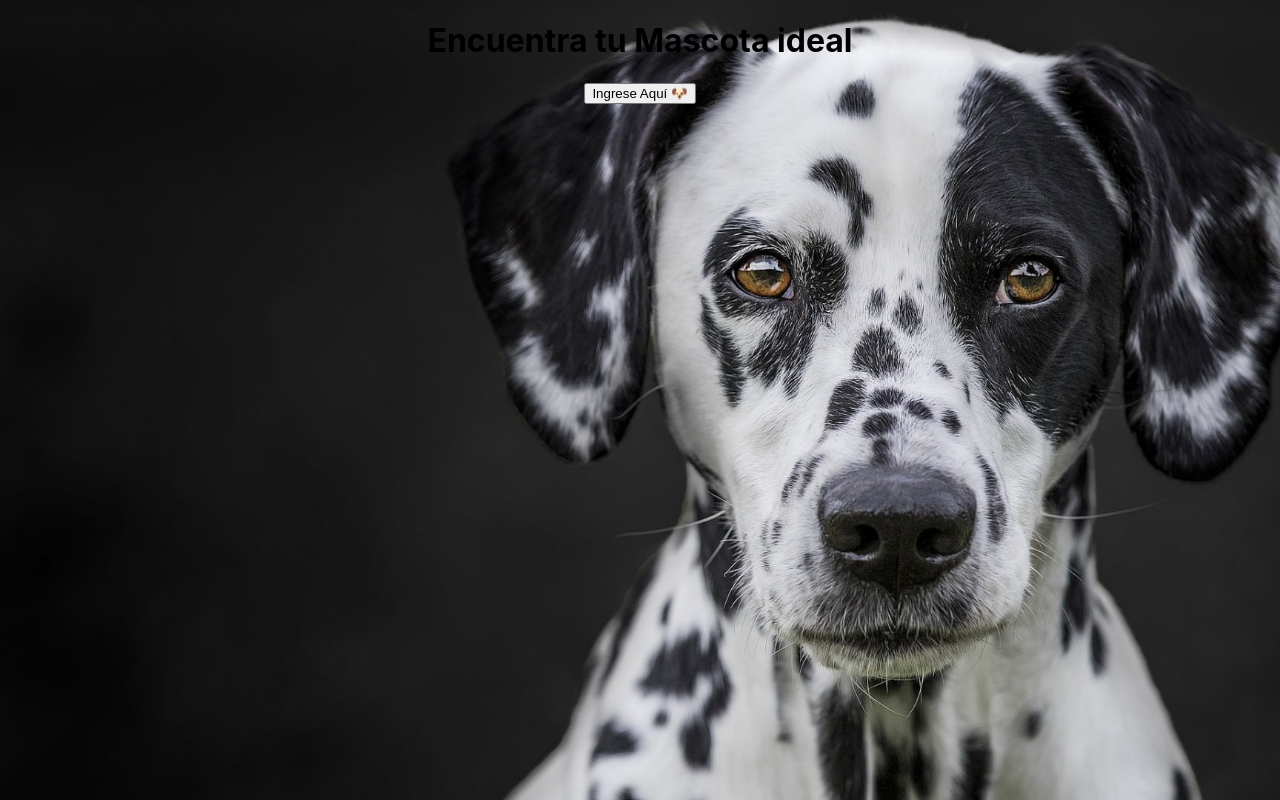
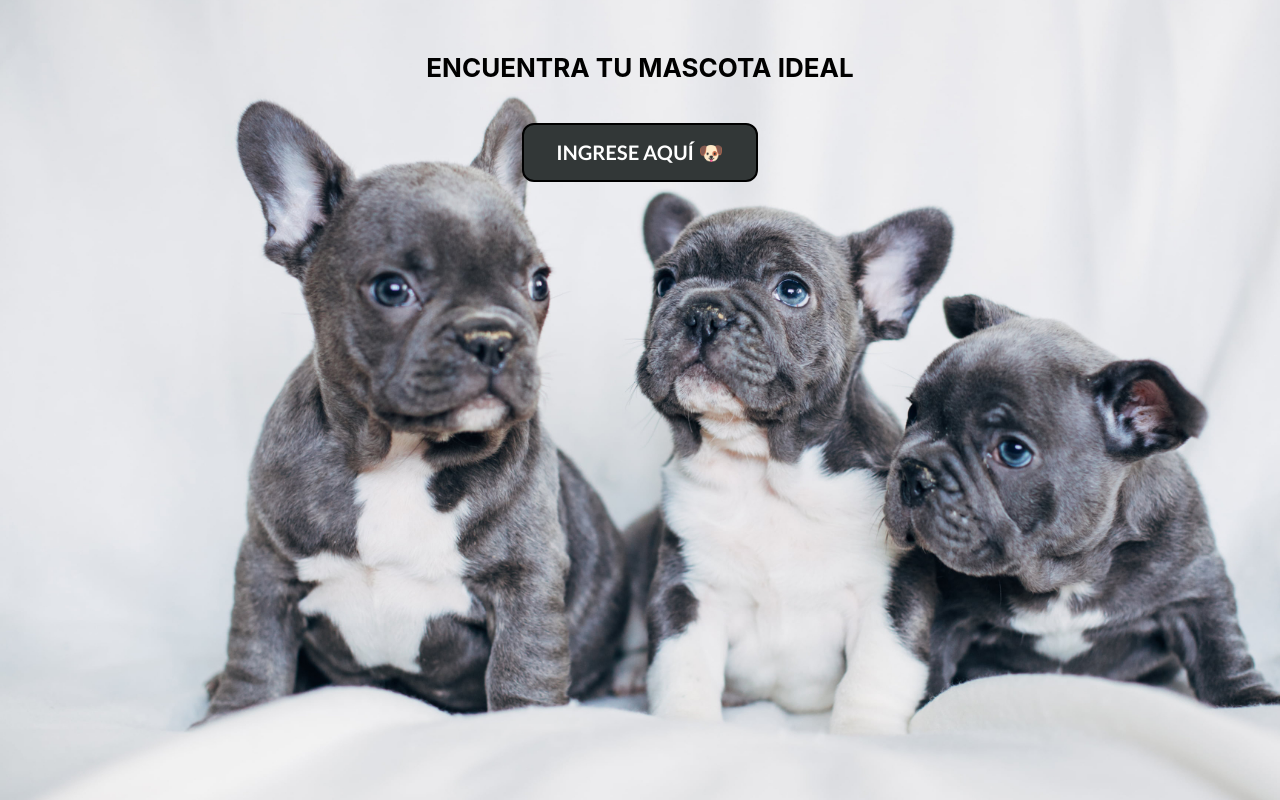
Before and after one commit to Gabipretel/PI-DOGS, a React (Create React App) app in the folder client/: page / in a window 1280 px wide. Built offline with nearby package versions, Linux system fonts and the light colour scheme; the HTML template or start-up script is replaced by a standard one.

Commit message:
first commit

```diff
--- a/client/src/components/Home.jsx
+++ b/client/src/components/Home.jsx
@@ -93,7 +93,6 @@ const handleOrderByWeight = (e)=>{
                     <option value='api'>Existentes</option>
                 </select>
 
-                {/*   falta arreglar. onChange={(e) => handleFilteredByTemp(e)} */}
                 <select onChange={e =>handleFilterTemperament(e)}>
                 <option value="all">
                     Todos los temperamentos
--- a/client/src/components/LandingPage.jsx
+++ b/client/src/components/LandingPage.jsx
@@ -4,10 +4,11 @@ import styles from './styles/LandingPage.module.css'
 function LandingPage() {
     return (
         <div className={styles.landingBackground}>
-            <h1>Encuentra tu Mascota ideal</h1>
+            <div className={styles.title}>Encuentra tu Mascota ideal
             <Link to='/home'>
-                <button>Ingrese Aquí 🐶</button>
+                <button className={styles.btn}>Ingrese Aquí 🐶</button>
             </Link>
+            </div>
         </div>
     )
 }
--- a/client/src/components/styles/LandingPage.module.css
+++ b/client/src/components/styles/LandingPage.module.css
@@ -1,5 +1,5 @@
 .landingBackground{
-background-image: url("../img/dalmata.jpg");
+background-image: url("../img/peakpx.jpg");
 background-repeat:no-repeat;
 background-size: cover;
 height: 100vh;
@@ -7,3 +7,37 @@ display: flex;
 flex-direction: column;
 
 }
+.title{
+    font-size: 26px;
+    text-transform: uppercase;
+    color: black;
+    font-weight: bold;
+    margin-top: 2em;
+    display: flex;
+    flex-direction: column;
+
+}
+.btn {
+    margin-top: 2em;
+    background-color: #323737;
+    color: white;
+    border-radius: 12px;
+    border: 2px solid #000000 ;
+    padding: 15px 32px;
+    text-align: center;
+    text-decoration: none;
+    font-size: 20px;
+    font-family:'Trebuchet MS', 'Lucida Sans Unicode', 'Lucida Grande', 'Lucida Sans', Arial, sans-serif;
+    text-transform:uppercase;
+    font-weight: bold;
+
+}
+.btn {
+    -webkit-transition-duration: 0.4s;
+    transition-duration: 0.4s;
+}
+
+.btn:hover {
+    background-color: #4CAF50;
+    color: white;
+}
--- a/client/src/reducer/index.js
+++ b/client/src/reducer/index.js
@@ -110,9 +110,9 @@ function rootReducer (state= initialState, action){
         case FILTER_BY_TEMPERAMENT:
             const perros= state.alldogs
             const filteredTemperament = action.payload === 'all' ? perros : perros.filter(el => {
-                if (typeof (el.temperament) === 'string') return el.temperament.includes(action.payload);
+                if (typeof (el.temperament) === 'string') return el.temperament.includes(action.payload); //saca de la api la coincidencia
                 if (Array.isArray(el.temperaments)) {
-                    let temps = el.temperaments.map(el => el.name);
+                    let temps = el.temperaments.map(el => el.name); // temperamentos['valiente','egoista']
                     return temps.includes(action.payload);
                 }
                 return true;
```
Also changed, not shown: client/src/components/img/peakpx.jpg.
